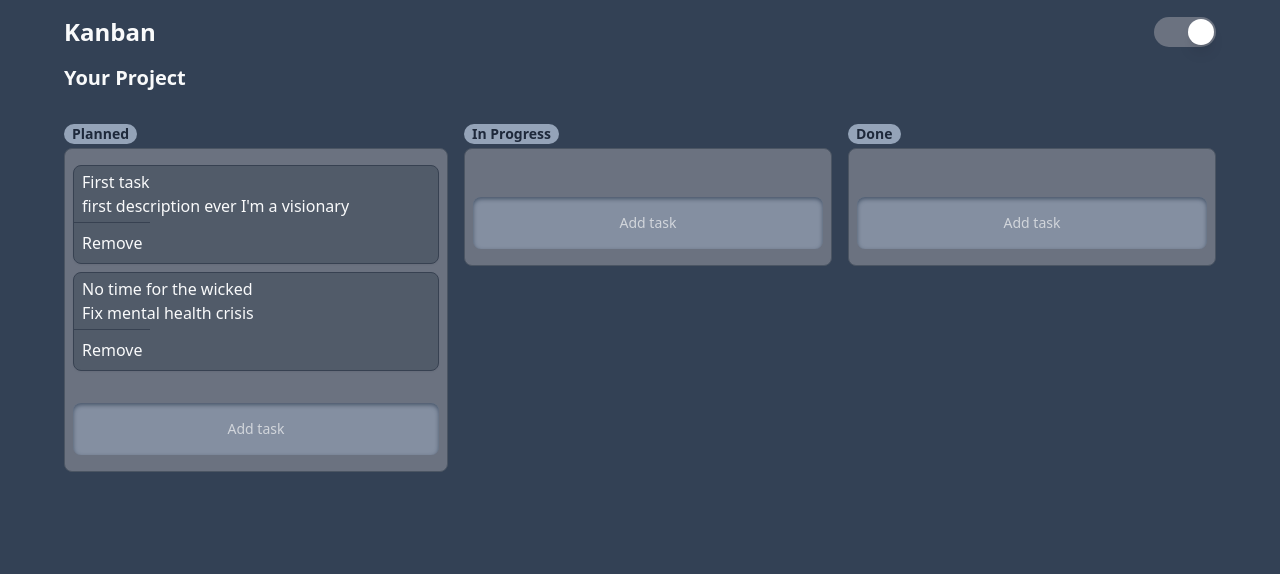
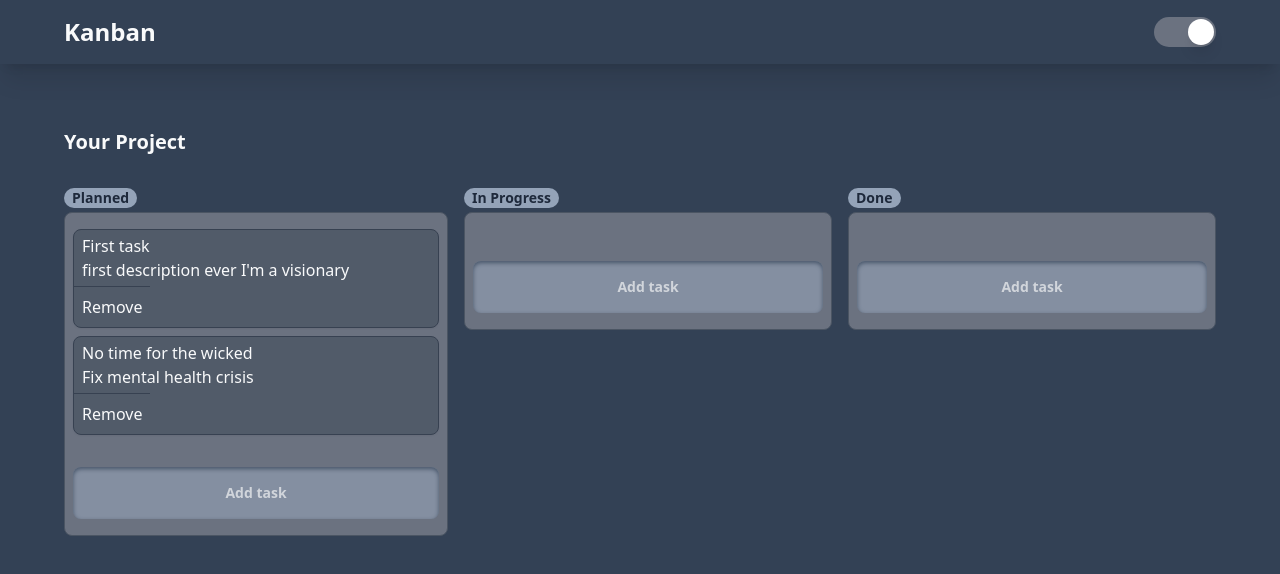
Before and after one commit to vlaier/Kanban-Boards, a Next.js app: page / in a window 1280 px wide. Shown: the top 574 px of the page. Built offline with nearby package versions, Linux system fonts and the light colour scheme.

Commit message:
fix: navbar shadow not displaying

```diff
--- a/src/components/board/grid/Board.tsx
+++ b/src/components/board/grid/Board.tsx
@@ -31,19 +31,19 @@ const Board: React.FC = () => {
     <DndContext onDragEnd={handleDragEnd} sensors={sensors}>
       <div className="grid grid-cols-1 md:grid-cols-3 space-x-4">
         <div>
-          <h3 className="mb-1 px-2 p-y-1 bg-slate-400 text-slate-800 font-bold text-sm w-fit rounded-full">
+          <h3 className="mb-1 px-2 p-y-1 bg-gray-300 text-gray-700 dark:bg-slate-400 dark:text-slate-800 font-bold text-sm w-fit rounded-full">
             Planned
           </h3>
           <Category id={'0'} category="toDo" />
         </div>
         <div>
-          <h3 className="mb-1 px-2 p-y-1 bg-slate-400 text-slate-800 font-bold text-sm w-fit rounded-full">
+          <h3 className="mb-1 px-2 p-y-1 bg-gray-300 text-gray-700 dark:bg-slate-400 dark:text-slate-800 font-bold text-sm w-fit rounded-full">
             In Progress
           </h3>
           <Category id={'1'} category="inProgress" />
         </div>
         <div>
-          <h3 className="mb-1 px-2 p-y-1 bg-slate-400 text-slate-800 font-bold text-sm w-fit rounded-full">
+          <h3 className="mb-1 px-2 p-y-1 bg-gray-300 text-gray-700 dark:bg-slate-400 dark:text-slate-800 font-bold text-sm w-fit rounded-full">
             Done
           </h3>
           <Category id={'2'} category="done" />
--- a/src/components/board/section/Category.tsx
+++ b/src/components/board/section/Category.tsx
@@ -18,7 +18,7 @@ export const Category: React.FC<{ id: string; category: string }> = (props) => {
         <div className="space-y-2   py-4 px-2 w-full ">{tasksElements}</div>
         <div className="space-y-2   py-4 px-2 w-full ">
           <TaskFormModal>
-            <button className="rounded-lg shadow-inner dark:shadow-slate-600 shadow-gray-400  w-full overflow-hidden bg-gray-100 dark:bg-slate-400/60 py-4 dark:text-gray-300">
+            <button className="rounded-lg shadow-inner dark:shadow-slate-600 shadow-gray-400  w-full overflow-hidden bg-gray-100 dark:bg-slate-400/60 py-4 dark:text-gray-300 text-gray-700 font-bold">
               Add task
             </button>
           </TaskFormModal>
--- a/src/components/navigation/navbar/Navbar.tsx
+++ b/src/components/navigation/navbar/Navbar.tsx
@@ -3,7 +3,7 @@ const Navbar: React.FC<{ Toggle: JSX.Element; title: string }> = ({
   title,
 }) => {
   return (
-    <div className="py-4 px-16 flex items-center justify-between bg-gray-100 dark:bg-slate-700">
+    <div className=" z-10 py-4 px-16 flex items-center justify-between bg-gray-100 dark:bg-slate-700 dark:shadow-xl shadow-sm shadow-gray-600">
       <h1 className="text-slate-800 dark:text-gray-50 text-2xl font-bold">
         {title}
       </h1>
--- a/src/lib/functions.ts
+++ b/src/lib/functions.ts
@@ -8,7 +8,6 @@ export const tasksReducer = (
     case 'changeCategory': {
       const updatedTasks = tasks.map((task) => {
         if (task.id === action.id) {
-          console.log(task);
           return { ...task, category: action.newCategory };
         }
         return { ...task };
@@ -22,7 +21,6 @@ export const tasksReducer = (
         ...action.task,
         id: uuid.v4(),
       };
-      console.log([...tasks, newTask]);
       return [...tasks, newTask];
     }
     case 'remove': {
--- a/src/pages/index.tsx
+++ b/src/pages/index.tsx
@@ -18,9 +18,10 @@ export default function Home() {
         <meta name="viewport" content="width=device-width, initial-scale=1" />
         <link rel="icon" href="/favicon.ico" />
       </Head>
-      <div className={`${isDark && 'dark'}`}>
+
+      <div className={`${isDark && 'dark'} flex flex-col `}>
         <Navbar Toggle={Switch} title="Kanban" />
-        <main className="min-h-screen bg-gray-50 dark:bg-slate-700 px-16 dark:text-gray-50">
+        <main className="min-h-screen bg-gray-50 dark:bg-slate-700 px-16 py-16 dark:text-gray-50">
           <h2 className="text-xl font-bold mb-8">Your Project</h2>
           <BoardContextProvider initialTasks={mockBasicBoardProps.base}>
             <Board />
```
